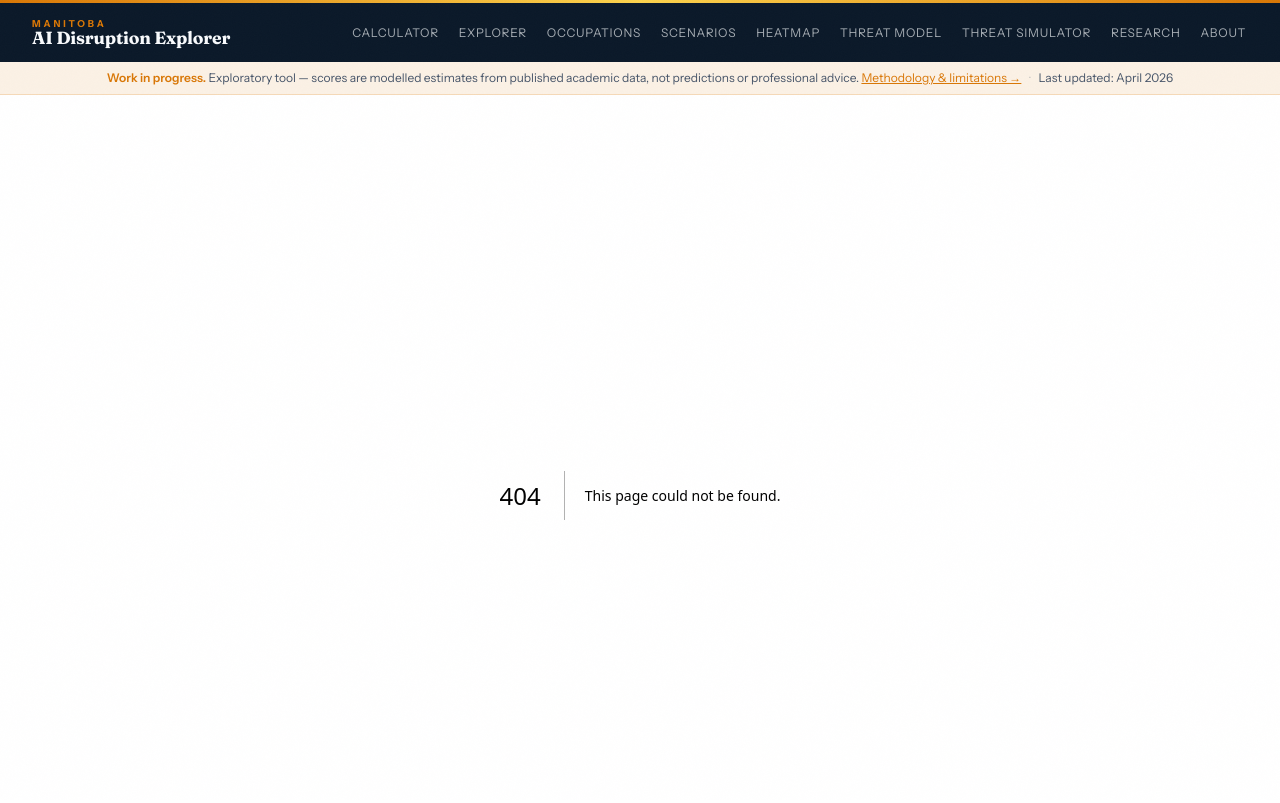
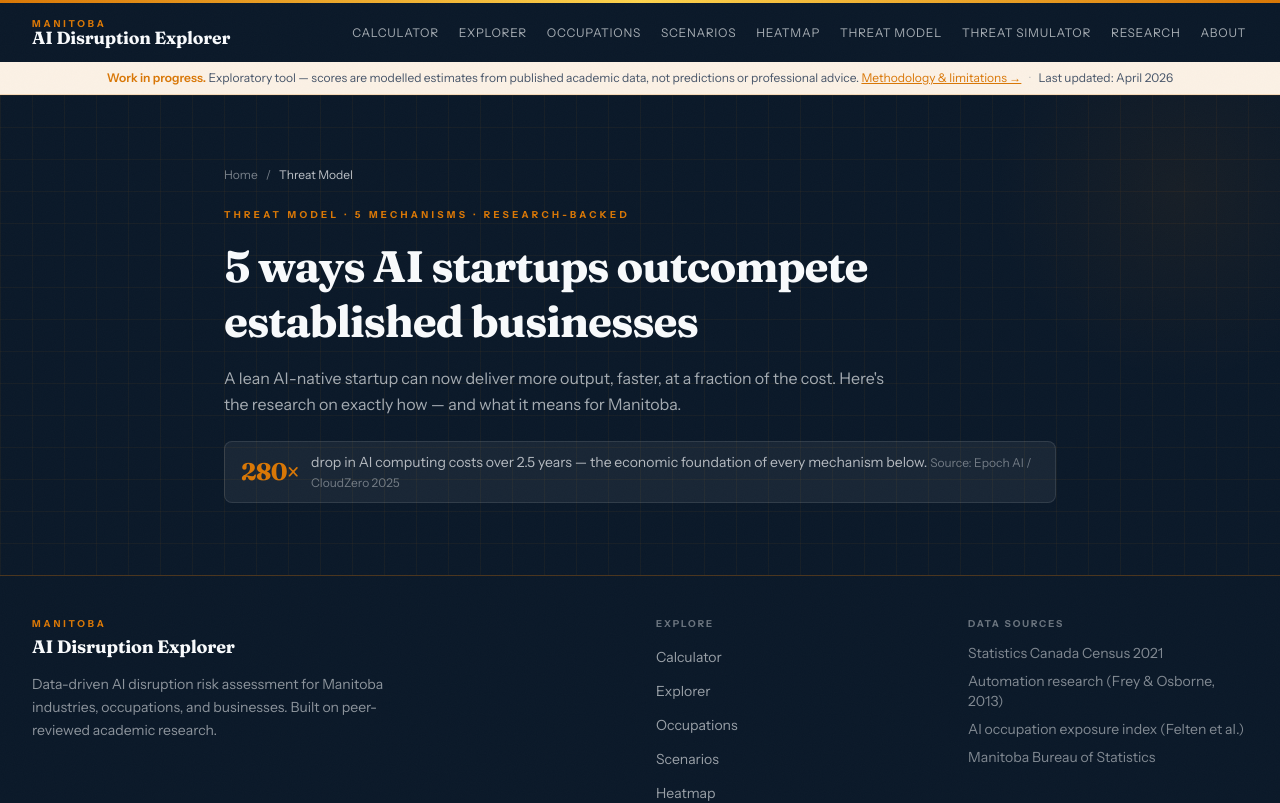
Before and after one commit to scott-cmd11/mb-ai-disruption, a Next.js app: page /threat-model in a window 1280 px wide. Before the commit this address had no page. Shown: the top 803 px of the page. Built offline with nearby package versions, Linux system fonts and the light colour scheme.

Commit message:
feat: add /threat-model page — hero section

```diff
--- /dev/null
+++ b/src/app/threat-model/page.tsx
@@ -0,0 +1,92 @@
+import type { Metadata } from "next";
+import Link from "next/link";
+
+export const metadata: Metadata = {
+  title: "Threat Model",
+  description:
+    "Research-backed analysis of 5 mechanisms AI-native startups use to outcompete traditional businesses — with real company evidence and Manitoba context.",
+};
+
+export default function ThreatModelPage() {
+  return (
+    <>
+      {/* ── Hero ───────────────────────────────────────────────────────── */}
+      <section
+        aria-labelledby="threat-model-heading"
+        style={{ backgroundColor: "var(--color-navy-deep)" }}
+        className="relative overflow-hidden"
+      >
+        <div
+          aria-hidden="true"
+          className="pointer-events-none absolute -top-24 -right-24 h-96 w-96 rounded-full opacity-[0.06]"
+          style={{ background: "radial-gradient(circle, #D97706 0%, transparent 70%)" }}
+        />
+        <div aria-hidden="true" className="pointer-events-none absolute inset-0 survey-grid" />
+
+        <div className="relative mx-auto max-w-4xl px-4 py-14 sm:px-6 sm:py-18 lg:px-8">
+          {/* Breadcrumb */}
+          <nav aria-label="Breadcrumb" className="mb-6">
+            <ol className="flex items-center gap-2 text-xs" style={{ color: "rgba(248,250,252,0.45)" }}>
+              <li>
+                <Link href="/" className="transition-colors hover:text-white focus-inverse">
+                  Home
+                </Link>
+              </li>
+              <li aria-hidden="true">/</li>
+              <li style={{ color: "rgba(248,250,252,0.75)" }}>Threat Model</li>
+            </ol>
+          </nav>
+
+          <p
+            className="text-[0.6rem] font-bold tracking-[0.35em] uppercase mb-4"
+            style={{ color: "var(--color-gold)" }}
+          >
+            Threat Model · 5 Mechanisms · Research-Backed
+          </p>
+          <h1
+            id="threat-model-heading"
+            className="font-display font-bold leading-tight"
+            style={{
+              color: "var(--color-text-inverse)",
+              fontSize: "clamp(1.75rem, 4.5vw, 2.75rem)",
+              letterSpacing: "-0.025em",
+            }}
+          >
+            5 ways AI startups outcompete established businesses
+          </h1>
+          <p
+            className="mt-4 text-base leading-relaxed max-w-2xl"
+            style={{ color: "rgba(248, 250, 252, 0.65)" }}
+          >
+            A lean AI-native startup can now deliver more output, faster, at a fraction of the cost.
+            Here&apos;s the research on exactly how — and what it means for Manitoba.
+          </p>
+
+          {/* Anchor credibility stat */}
+          <div
+            className="mt-6 inline-flex items-center gap-3 rounded-lg px-4 py-2.5"
+            style={{
+              backgroundColor: "rgba(255,255,255,0.06)",
+              border: "1px solid rgba(255,255,255,0.1)",
+            }}
+          >
+            <span
+              className="font-display font-bold text-2xl shrink-0"
+              style={{ color: "var(--color-gold)", letterSpacing: "-0.03em" }}
+            >
+              280×
+            </span>
+            <span className="text-sm" style={{ color: "rgba(248,250,252,0.7)" }}>
+              drop in AI computing costs over 2.5 years — the economic foundation of every mechanism below.{" "}
+              <span className="text-xs" style={{ color: "rgba(248,250,252,0.4)" }}>
+                Source: Epoch AI / CloudZero 2025
+              </span>
+            </span>
+          </div>
+        </div>
+      </section>
+
+      {/* Mechanism sections + Manitoba section + CTA go here in subsequent tasks */}
+    </>
+  );
+}
```
